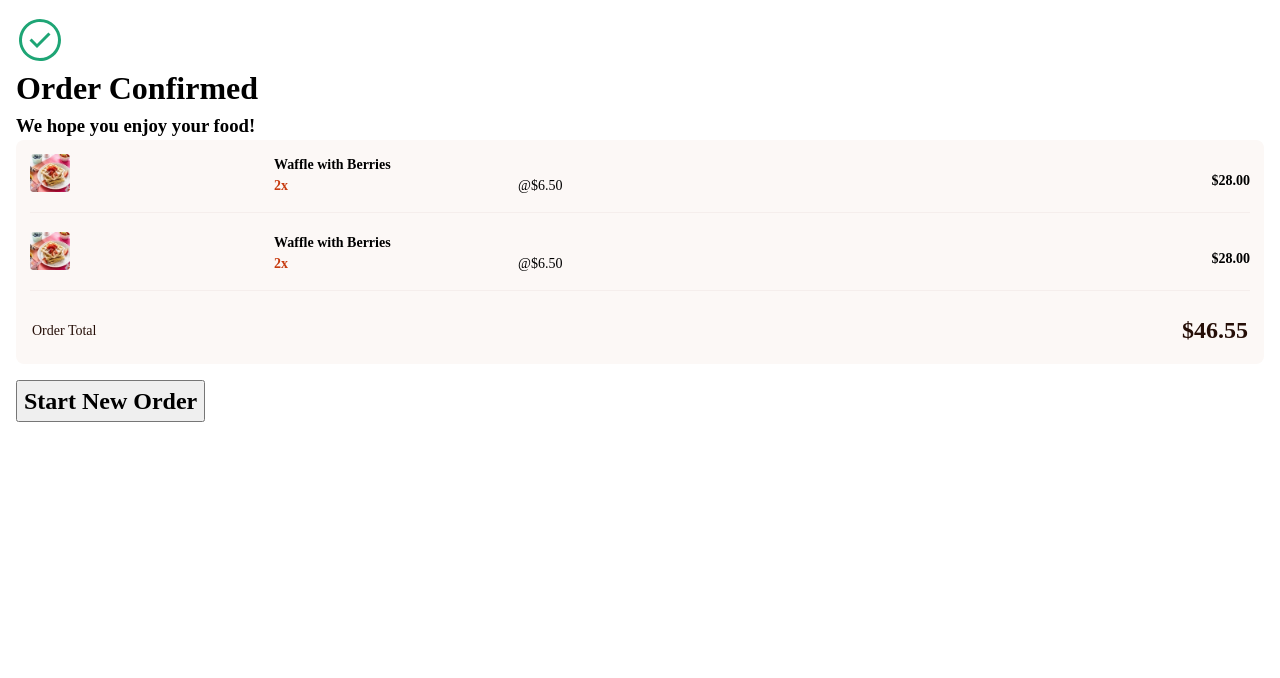
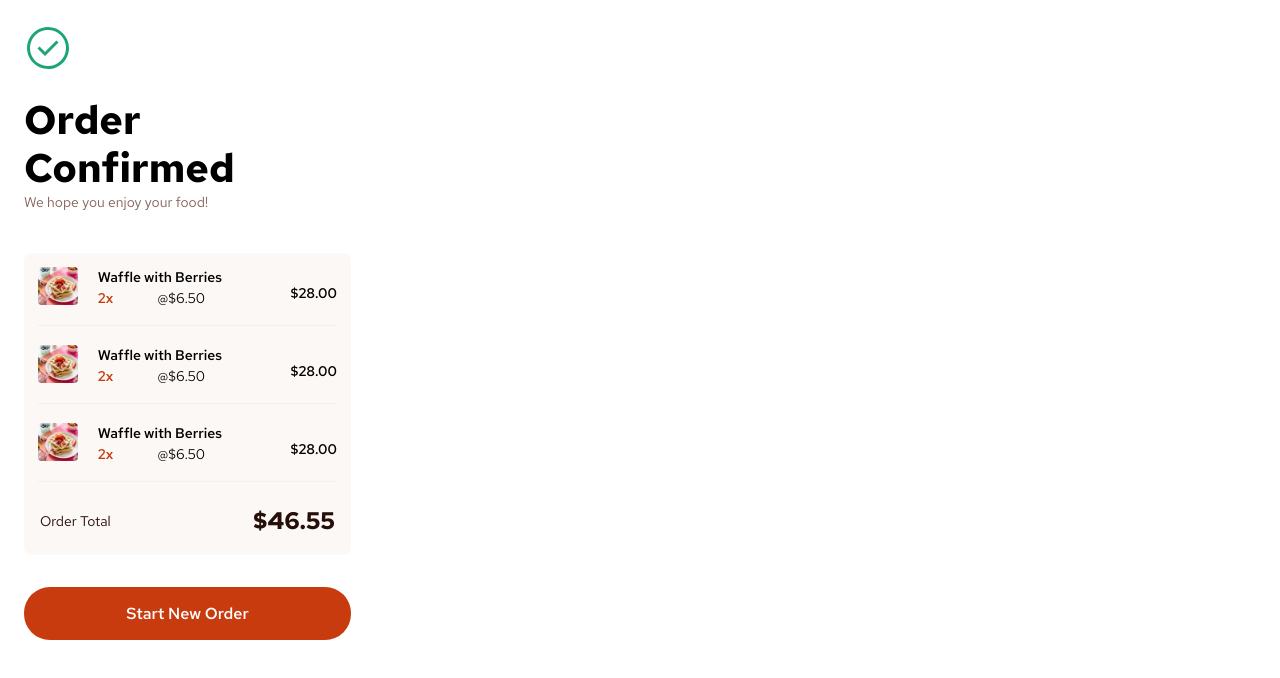
Before and after one commit to clickglue/product-list-react, a React (Vite) app: page / in a window 1280 px wide. Shown: the top 678 px of the page. Built offline with nearby package versions, Linux system fonts and the light colour scheme.

Commit message:
modal complete

```diff
--- a/src/index.css
+++ b/src/index.css
@@ -24,6 +24,10 @@
   src: url("/src/assets/fonts/red-hat-text-v14-latin-700.woff2") format("woff2"); /* Chrome 36+, Opera 23+, Firefox 39+, Safari 12+, iOS 10+ */
 }
 
+#root {
+  font-family: 'Red Hat Text';
+}
+
 :root {
   --clr-rose-500: #87635a;
   --clr-rose-900: #260F08;
--- a/src/pages/Modal.jsx
+++ b/src/pages/Modal.jsx
@@ -11,6 +11,7 @@ function Modal() {
       <h1>Order Confirmed</h1>
       <h3>We hope you enjoy your food!</h3>
       <div className={styles.orderSummary}>
+        <OrderSummary></OrderSummary>
         <OrderSummary></OrderSummary>
         <OrderSummary></OrderSummary>
         <div>
--- a/src/pages/Modal.module.css
+++ b/src/pages/Modal.module.css
@@ -1,9 +1,20 @@
 .modal {
     background-color: white;
     border-radius: 1rem;
-    padding: 1rem;
+    padding: 1.5rem;
+    width: 375px;
 }
-
+.modal h3{
+  font-size: 0.875rem;
+  color: var(--clr-rose-500);
+  font-weight: 400;
+  margin-bottom: 2.5rem;
+}
+.modal h1{
+  margin-top: 1.5rem;
+  font-size: 2.5rem;
+  line-height: 120%;
+}
 .modal .total {
   display: flex;
   justify-content: space-between;
@@ -26,3 +37,17 @@
     background-color: var(--clr-rose-50);
     border-radius: 0.5rem;
 }
+.modal button{
+  background-color: var(--clr-red);
+  border: none;
+  height:53px;
+  border-radius: 26px;
+  width: 100%;
+  margin-top: 1rem;
+  margin-bottom: 2rem;
+}
+.modal button h2{
+  color: white;
+  font-size: 1rem;
+  font-weight: 600;
+}
```
